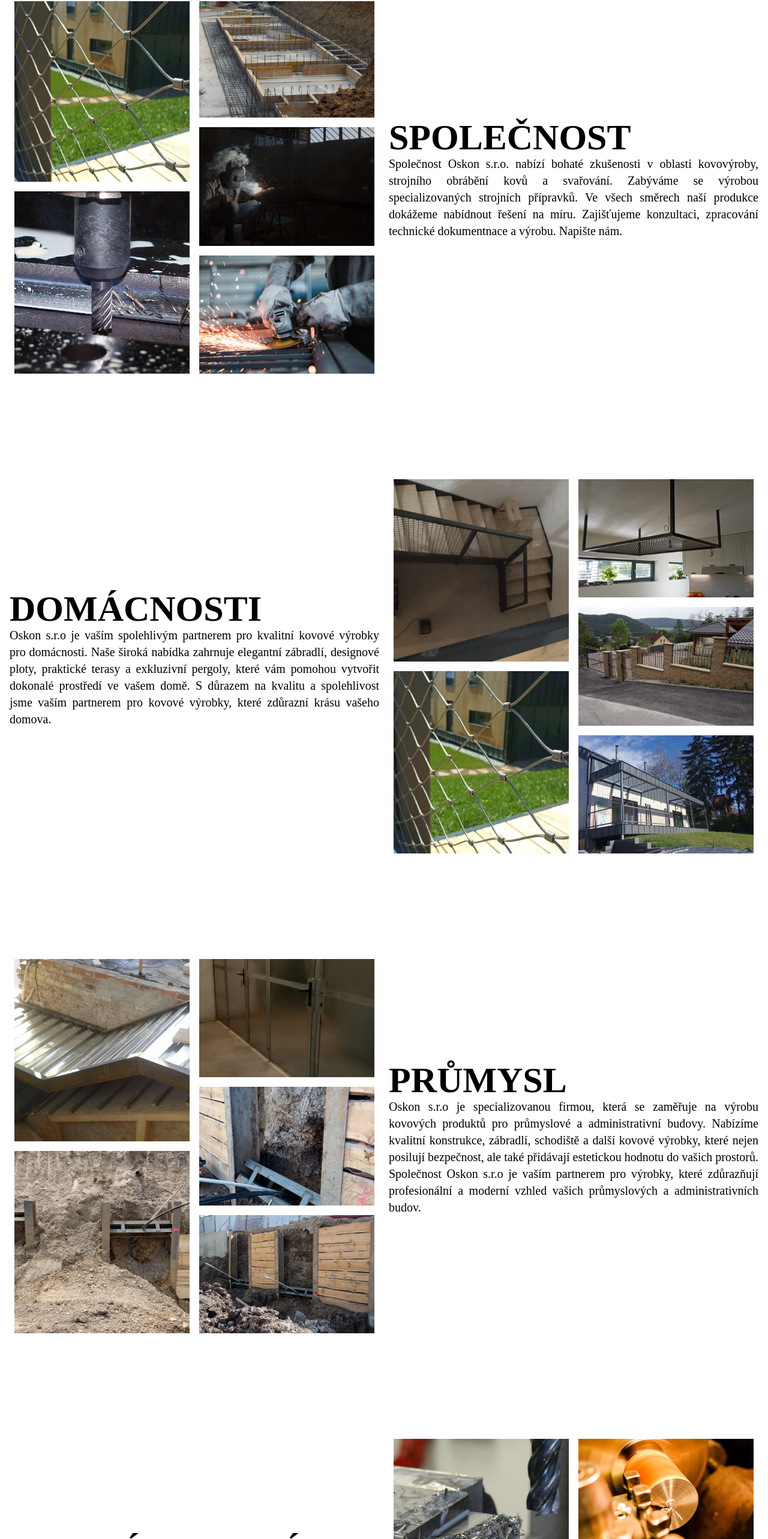
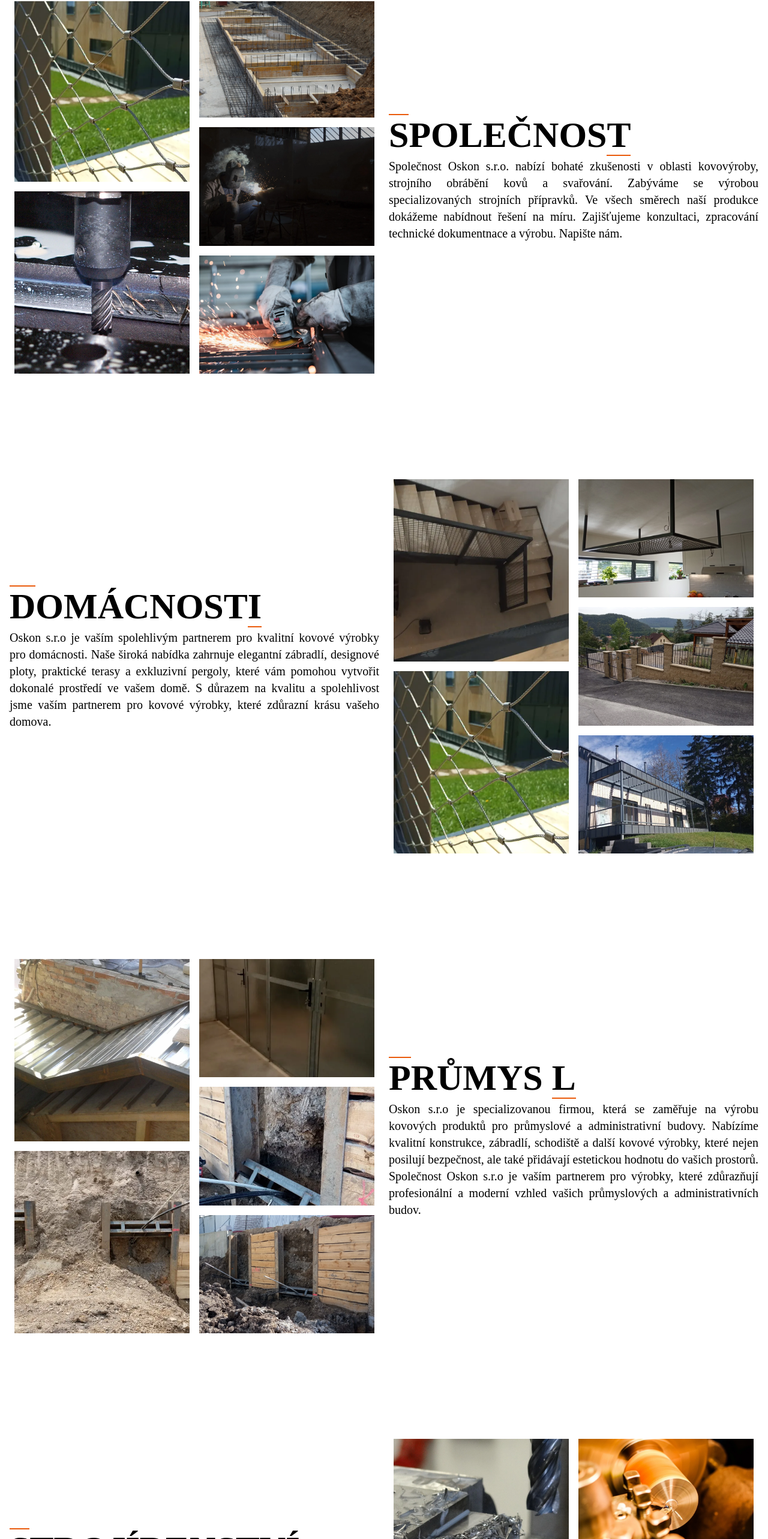
Before and after one commit to JarkovskyDev/Oskon, a React (Create React App) app: page / in a window 1280 px wide. Shown: the part 73-2639 px from the top of the page at 60% size. Built offline with nearby package versions, Linux system fonts and the light colour scheme.

Commit message:
all done. Need to check responsive design

```diff
--- a/src/components/Contacts.jsx
+++ b/src/components/Contacts.jsx
@@ -5,7 +5,7 @@
   return (
     <div name='contacts' className='w-full h-screen flex flex-col justify-between items-center'>
         <div className='max-w-[1400px] m-auto border-solid border border-gray-700 shadow-lg p-4 px-4 sm:mx-4'>
-          <h1>Oskon s.r.o.</h1>
+          <h1>OSKON s.r.o.</h1>
           <h1>IČO: 05391504</h1>
           <h1>Sídlo: Heřmanova 1415/1, 170 00 Praha - Holešovice</h1>
           <h1>Společnost zapsána pod spisovou značkou: C 262865/MSPH Městský soud v Praze</h1>
@@ -14,7 +14,7 @@
         </div>
         <div className='max-w-[1400px] flex items-center mt-4'>
           <AiOutlineCopyrightCircle className='text-lg mr-2' />
-          <p>2024 Oskon s.r.o.</p>
+          <p>2024 OSKON s.r.o.</p>
         </div>
     </div>
   )
--- a/src/components/Engineering.jsx
+++ b/src/components/Engineering.jsx
@@ -10,8 +10,10 @@
     <div name='enginnering' className='w-full h-screen'>
       <div className='max-w-[1400px] m-auto py-16 px-4 grid lg:grid-cols-2 gap-4'>
         <div className='flex flex-col h-full justify-center'>
-          <h3 className='text-5xl md:text-6xl font-bold'>STROJÍRENSTVÍ</h3>
-          <p className='text-xl text-justify pb-6'>Oskon s.r.o je předním jménem v oblasti strojírenství a výroby jednoúčelových strojních přípravků. Naše společnost je specializovaná na precizní kovovýrobu a nabízí inovativní řešení pro strojírenské a průmyslové potřeby. Naši zkušení inženýři a technici pracují na vývoji a výrobě špičkových jednoúčelových přípravků, které maximalizují efektivitu a přesnost vaší výroby. S důrazem na kvalitu, spolehlivost a technickou dokonalost jsme vaším partnerem pro kovové výrobky, které zlepšují výkonnost a konkurenceschopnost vaší strojírenské a výrobní činnosti.</p>
+          <h3 className='text-5xl max-md:text-3xl md:text-6xl font-bold'>
+            <span className='border-t-2 border-[#ea5b0c]'>S</span>TROJÍRENSTV<span className='border-b-2 border-[#ea5b0c]'>Í</span>
+          </h3>
+          <p className='text-xl text-justify pb-6 mt-2'>Oskon s.r.o je předním jménem v oblasti strojírenství a výroby jednoúčelových strojních přípravků. Naše společnost je specializovaná na precizní kovovýrobu a nabízí inovativní řešení pro strojírenské a průmyslové potřeby. Naši zkušení inženýři a technici pracují na vývoji a výrobě špičkových jednoúčelových přípravků, které maximalizují efektivitu a přesnost vaší výroby. S důrazem na kvalitu, spolehlivost a technickou dokonalost jsme vaším partnerem pro kovové výrobky, které zlepšují výkonnost a konkurenceschopnost vaší strojírenské a výrobní činnosti.</p>
         </div>
         <div className='grid grid-cols-2 grid-rows-6 h-[80vh]'>
           <img className='row-span-3 object-cover w-full h-full p-2' src={image1} alt="/" />
--- a/src/components/Hero.jsx
+++ b/src/components/Hero.jsx
@@ -17,8 +17,10 @@
             <img className='row-span-2 object-cover w-full h-full p-2' src={image5} alt="/" />
           </div>
           <div className='flex flex-col h-full justify-center'>
-            <h3 className='text-5xl md:text-6xl font-bold'>SPOLEČNOST</h3>
-            <p className='text-xl text-justify pb-6'>Společnost Oskon s.r.o. nabízí bohaté zkušenosti v oblasti kovovýroby, strojního obrábění kovů a svařování. Zabýváme se výrobou specializovaných strojních přípravků. Ve všech směrech naší produkce dokážeme nabídnout řešení na míru. Zajišťujeme konzultaci, zpracování technické dokumentnace a výrobu. Napište nám.</p>
+            <h3 className='text-5xl max-md:text-3xl md:text-6xl font-bold'>
+              <span className='border-t-2 border-[#ea5b0c]'>S</span>POLEČNOS<span className='border-b-2 border-[#ea5b0c]'>T</span>
+            </h3>
+            <p className='text-xl text-justify pb-6 mt-2'>Společnost Oskon s.r.o. nabízí bohaté zkušenosti v oblasti kovovýroby, strojního obrábění kovů a svařování. Zabýváme se výrobou specializovaných strojních přípravků. Ve všech směrech naší produkce dokážeme nabídnout řešení na míru. Zajišťujeme konzultaci, zpracování technické dokumentnace a výrobu. Napište nám.</p>
           </div>
         </div>
     </div>
--- a/src/components/Home.jsx
+++ b/src/components/Home.jsx
@@ -10,8 +10,10 @@
     <div name='home' className='w-full h-screen'>
     <div className='max-w-[1400px] m-auto py-16 px-4 grid lg:grid-cols-2 gap-4'>
         <div className='flex flex-col h-full justify-center'>
-          <h3 className='text-5xl md:text-6xl font-bold'>DOMÁCNOSTI</h3>
-          <p className='text-xl text-justify pb-6'>Oskon s.r.o je vaším spolehlivým partnerem pro kvalitní kovové výrobky pro domácnosti. Naše široká nabídka zahrnuje elegantní zábradlí, designové ploty, praktické terasy a exkluzivní pergoly, které vám pomohou vytvořit dokonalé prostředí ve vašem domě. S důrazem na kvalitu a spolehlivost jsme vaším partnerem pro kovové výrobky, které zdůrazní krásu vašeho domova.</p>
+          <h3 className='text-5xl max-md:text-3xl md:text-6xl font-bold'>
+            <span className='border-t-2 border-[#ea5b0c]'>D</span>OMÁCNOST<span className='border-b-2 border-[#ea5b0c]'>I</span>
+          </h3>
+          <p className='text-xl text-justify pb-6 mt-2'>Oskon s.r.o je vaším spolehlivým partnerem pro kvalitní kovové výrobky pro domácnosti. Naše široká nabídka zahrnuje elegantní zábradlí, designové ploty, praktické terasy a exkluzivní pergoly, které vám pomohou vytvořit dokonalé prostředí ve vašem domě. S důrazem na kvalitu a spolehlivost jsme vaším partnerem pro kovové výrobky, které zdůrazní krásu vašeho domova.</p>
         </div>
         <div className='grid grid-cols-2 grid-rows-6 h-[80vh]'>
           <img className='row-span-3 object-cover w-full h-full p-2' src={image1} alt="/" />
--- a/src/components/Industry.jsx
+++ b/src/components/Industry.jsx
@@ -17,8 +17,10 @@
           <img className='row-span-2 object-cover w-full h-full p-2' src={image5} alt="/" />
         </div>
         <div className='flex flex-col h-full justify-center'>
-          <h3 className='text-5xl md:text-6xl font-bold'>PRŮMYSL</h3>
-          <p className='text-xl text-justify pb-6'>Oskon s.r.o je specializovanou firmou, která se zaměřuje na výrobu kovových produktů pro průmyslové a administrativní budovy.  Nabízíme kvalitní konstrukce, zábradlí, schodiště a další kovové výrobky, které nejen posilují bezpečnost, ale také přidávají estetickou hodnotu do vašich prostorů. Společnost Oskon s.r.o je vaším partnerem pro výrobky, které zdůrazňují profesionální a moderní vzhled vašich průmyslových a administrativních budov.</p>
+          <h3 className='text-5xl max-md:text-3xl md:text-6xl font-bold'>
+            <span className='border-t-2 border-[#ea5b0c]'>P</span>RŮMYS <span className='border-b-2 border-[#ea5b0c]'>L</span>
+          </h3>
+          <p className='text-xl text-justify pb-6 mt-2'>Oskon s.r.o je specializovanou firmou, která se zaměřuje na výrobu kovových produktů pro průmyslové a administrativní budovy.  Nabízíme kvalitní konstrukce, zábradlí, schodiště a další kovové výrobky, které nejen posilují bezpečnost, ale také přidávají estetickou hodnotu do vašich prostorů. Společnost Oskon s.r.o je vaším partnerem pro výrobky, které zdůrazňují profesionální a moderní vzhled vašich průmyslových a administrativních budov.</p>
         </div>
       </div>
     </div>
--- a/src/components/Welding.jsx
+++ b/src/components/Welding.jsx
@@ -17,8 +17,10 @@
             <img className='row-span-2 object-cover w-full h-full p-2' src={image5} alt="/" />
           </div>
           <div className='flex flex-col h-full justify-center'>
-            <h3 className='text-5xl md:text-6xl font-bold'>SVAŘOVÁNÍ</h3>
-            <p className='text-xl text-justify pb-6'>Oskon s.r.o je odborníkem na oblast svařování a kovových výrobků spojených s touto technikou. Naše firma se zaměřuje na výrobu vysokojakostních svařovaných komponent pro různé odvětví průmyslu.  Také se zaměřujeme na svařování  konstrukcí ve stavebnictví, a to svařování  ocelových nosníků, nosných sloupků, rámových konstrukcí a dalších svařovaných prvků, které zajišťují stabilitu a bezpečnost budov. S důrazem na preciznost a bezpečnost jsme vaším spolehlivým partnerem pro kovové výrobky, které vám pomáhají dosáhnout excelentních svařovacích výsledků.</p>
+            <h3 className='text-5xl max-md:text-3xl only:md:text-6xl font-bold'>
+              <span className='border-t-2 border-[#ea5b0c]'>S</span>VAŘOVÁN<span className='border-b-2 border-[#ea5b0c]'>Í</span>
+            </h3>
+            <p className='text-xl text-justify pb-6 mt-4'>Oskon s.r.o je odborníkem na oblast svařování a kovových výrobků spojených s touto technikou. Naše firma se zaměřuje na výrobu vysokojakostních svařovaných komponent pro různé odvětví průmyslu.  Také se zaměřujeme na svařování  konstrukcí ve stavebnictví, a to svařování  ocelových nosníků, nosných sloupků, rámových konstrukcí a dalších svařovaných prvků, které zajišťují stabilitu a bezpečnost budov. S důrazem na preciznost a bezpečnost jsme vaším spolehlivým partnerem pro kovové výrobky, které vám pomáhají dosáhnout excelentních svařovacích výsledků.</p>
           </div>
         </div>
     </div>
```
